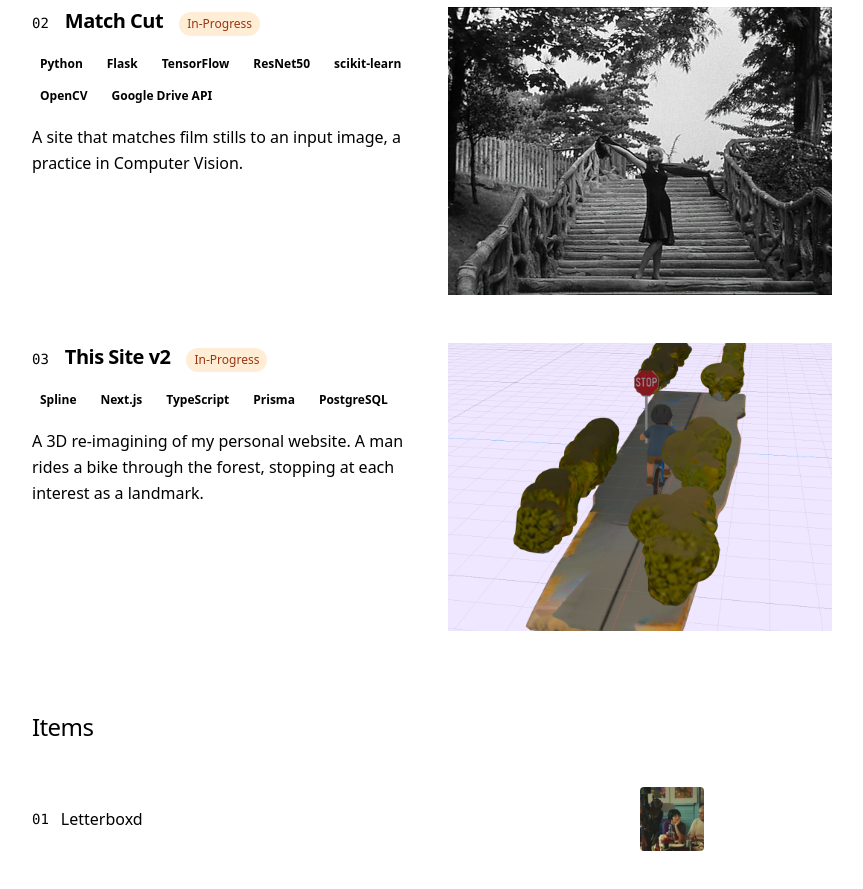
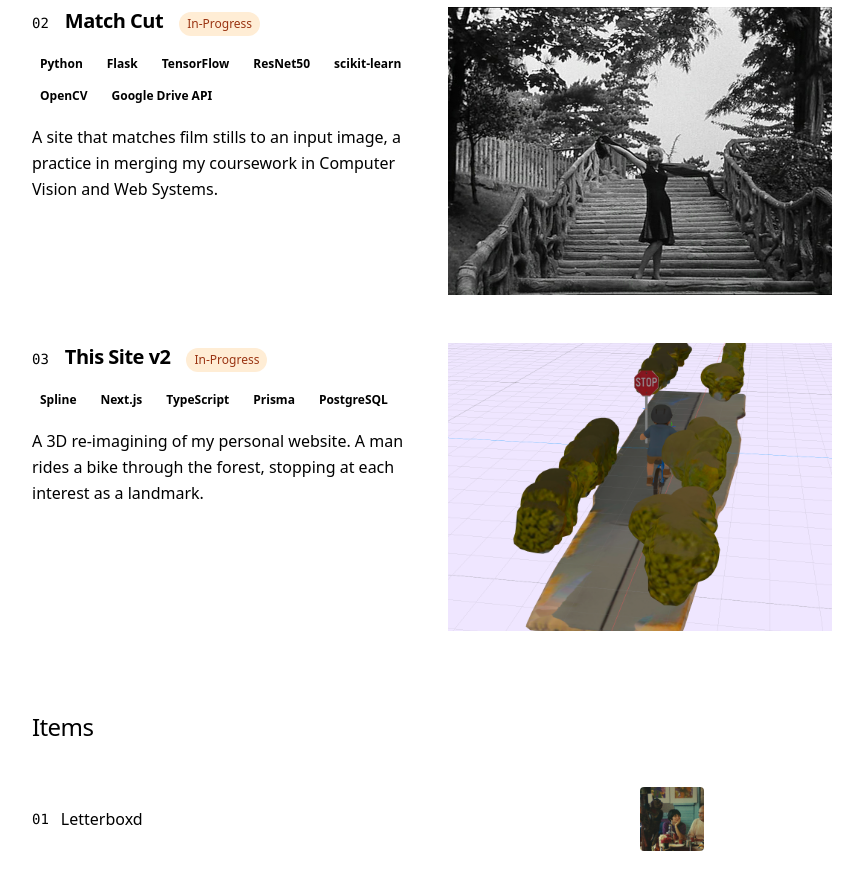
Before and after one commit to jackly1/personal_site, a Next.js app in the folder interim-site/: page / in a window 1280 px wide. Shown: the part 1840-2729 px from the top of the page, without its empty margins (208-1071 px from the left). Built offline with nearby package versions, Linux system fonts and the light colour scheme; no server answers.

Commit message:
edit match cut description

```diff
--- a/interim-site/app/page.tsx
+++ b/interim-site/app/page.tsx
@@ -43,7 +43,7 @@ const projects: Project[] = [
     id: "2",
     title: "Match Cut",
     description:
-      "A site that matches film stills to an input image, a practice in Computer Vision.",
+      "A site that matches film stills to an input image, a practice in merging my coursework in Computer Vision and Web Systems.",
     image: "/cleo.jpg",
     technologies: [
       "Python",
@@ -55,7 +55,7 @@ const projects: Project[] = [
       "Google Drive API",
     ],
     inProgress: true,
-    // link: "https://github.com/example",
+    // link: "httpAs://github.com/example",
   },
   {
     id: "3",
```
